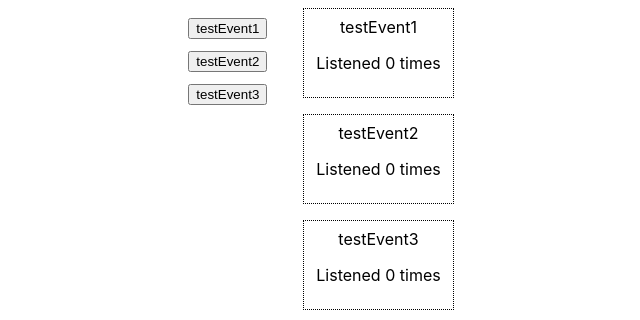
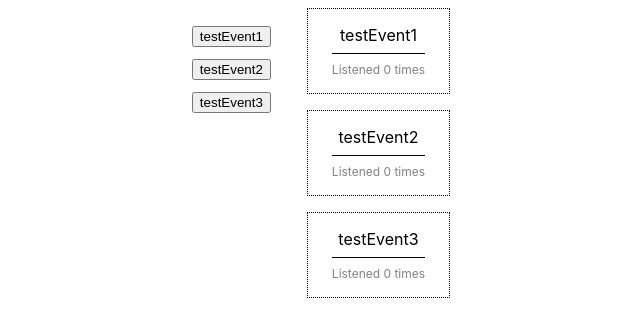
Before and after one commit to stephanowallace/event-exchanger, a React (Create React App) app: page / in a window 1280 px wide. Shown: the top 320 px of the page, without its empty margins (313-953 px from the left). Built offline with nearby package versions, Linux system fonts and the light colour scheme.

Commit message:
improve eventWatcher UI

```diff
--- a/src/components/EventWatcher/index.js
+++ b/src/components/EventWatcher/index.js
@@ -16,8 +16,8 @@ const EventWatcher = ({ className, eventName }) => {
 
   return (
     <div className={`${style.container} ${className}`}>
-      {eventName}
-      <p>Listened {numberOfListens} times</p>
+      <p className={style.name}>{eventName}</p>
+      <p className={style.counter}>Listened {numberOfListens} times</p>
     </div>
   );
 };
--- a/src/components/EventWatcher/style.module.css
+++ b/src/components/EventWatcher/style.module.css
@@ -1,5 +1,18 @@
 .container {
   border: 1px dotted black;
   display: inline-block;
-  padding: 8px 12px;
+  padding: 16px 24px;
 }
+
+.counter {
+  font-size: 12px;
+  border-top: 1px solid black;
+  color: gray;
+  margin: 0;
+  padding: 8px 0 0;
+}
+
+.name {
+  margin: 0;
+  padding: 0 0 8px;
+}
```
